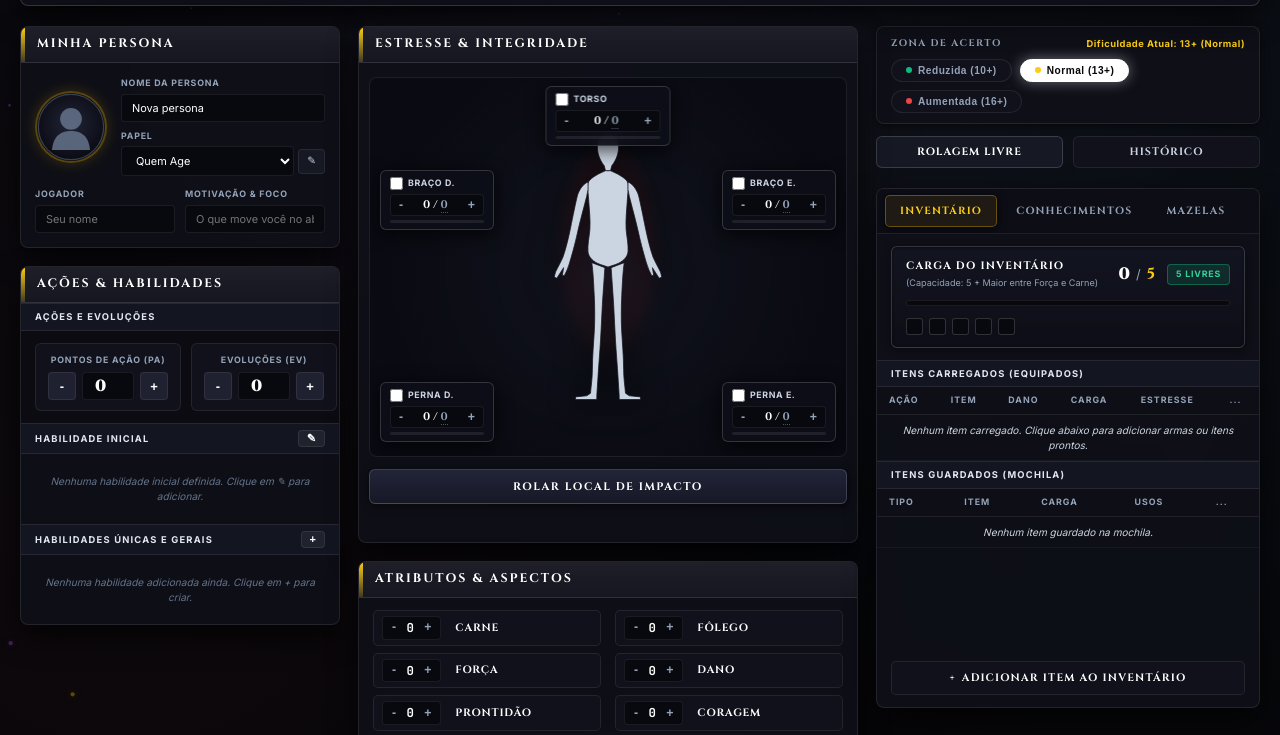
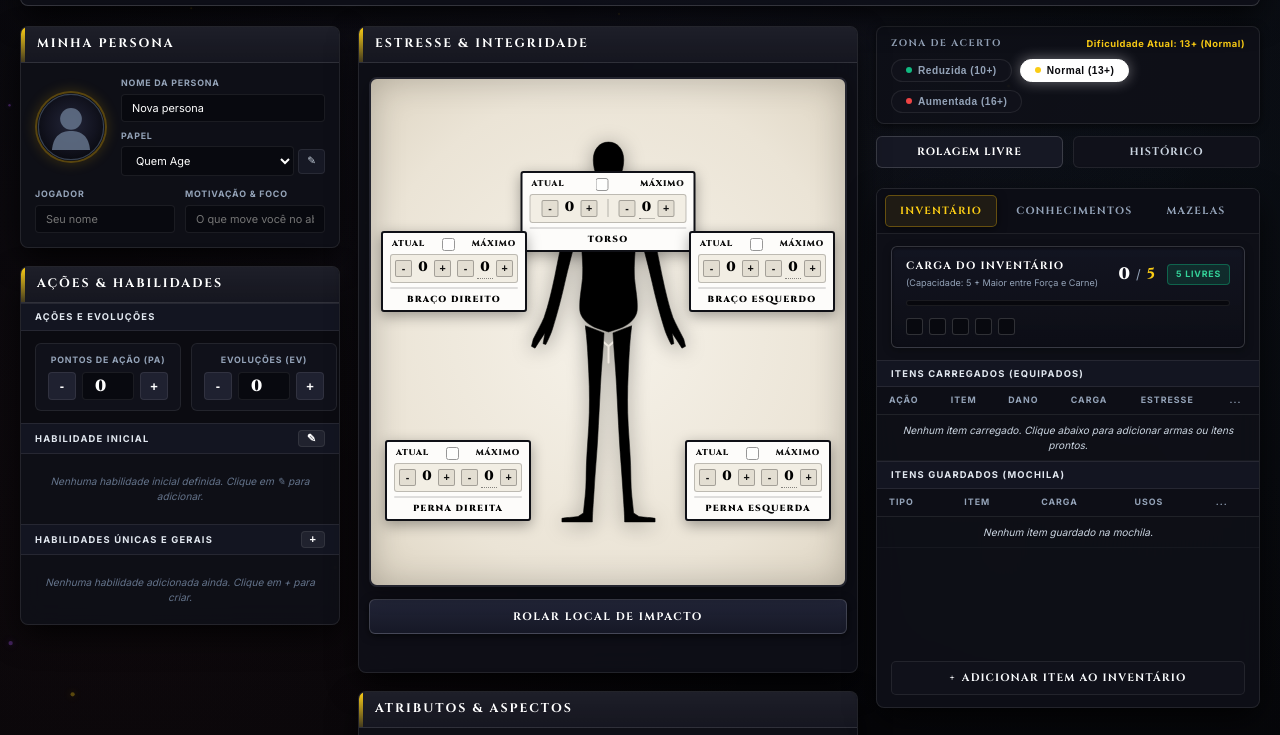
Before and after one commit to PedroM-K/coruja, a website: page index.html in a window 1280 px wide. Shown: the part 62-797 px from the top of the page. Drawn offline with Linux system fonts and the light colour scheme.

Commit message:
Nova aparencia da secao Estresse e Integridade baseada na ficha original com cards anatomicos

```diff
--- a/app.js
+++ b/app.js
@@ -468,11 +468,12 @@
       ratio = 1;
     }
 
-    // Interpolação rica: De Cinza Prata (#cbd5e1) até Vermelho Sangue Rúnico (#ef4444)
-    const r = Math.round(203 + ratio * (239 - 203));
-    const g = Math.round(213 - ratio * (213 - 68));
-    const b = Math.round(225 - ratio * (225 - 68));
-    const fillColor = ratio === 0 ? '#cbd5e1' : `rgb(${r}, ${g}, ${b})`;
+    // No estado normal: Preto Puro (#000000) exatamente como na ficha anatômica original
+    // Conforme o estresse aumenta ou se estiver com lesão, transiciona para Vermelho Sangue (#dc2626)
+    const r = Math.round(ratio * 220);
+    const g = Math.round(ratio * 38);
+    const b = Math.round(ratio * 38);
+    const fillColor = ratio === 0 ? '#000000' : `rgb(${r}, ${g}, ${b})`;
 
     limbGroups.forEach(group => {
       const path = group.querySelector('.limb-path');
@@ -480,12 +481,12 @@
         path.style.fill = fillColor;
         if (ratio >= 0.75 || data.checked) {
           path.style.stroke = '#ffffff';
-          path.style.filter = `drop-shadow(0 0 ${Math.round(4 + ratio * 8)}px rgba(239, 68, 68, 0.85))`;
+          path.style.filter = `drop-shadow(0 0 ${Math.round(4 + ratio * 8)}px rgba(220, 38, 38, 0.95))`;
         } else if (ratio > 0.25) {
-          path.style.stroke = 'rgba(239, 68, 68, 0.6)';
-          path.style.filter = 'drop-shadow(0 0 4px rgba(239, 68, 68, 0.4))';
+          path.style.stroke = 'rgba(220, 38, 38, 0.6)';
+          path.style.filter = 'drop-shadow(0 0 4px rgba(220, 38, 38, 0.4))';
         } else {
-          path.style.stroke = '#161722';
+          path.style.stroke = '#000000';
           path.style.filter = 'none';
         }
       }
@@ -1675,6 +1676,26 @@
       });
     });
 
+    // Stepper para Estresse Máximo (- / +)
+    document.querySelectorAll('.btn-limb-max-step').forEach(btn => {
+      btn.addEventListener('click', () => {
+        const limb = btn.dataset.limb;
+        const op = btn.dataset.op;
+        const s = getActiveSheet();
+        if (!s.stress[limb]) s.stress[limb] = { cur: 0, max: 0, checked: false };
+
+        if (op === 'inc') {
+          s.stress[limb].max++;
+        } else if (op === 'dec' && s.stress[limb].max > 0) {
+          s.stress[limb].max--;
+        }
+
+        renderStress();
+        triggerAutoSave();
+        if (window.soundFX) window.soundFX.playClick();
+      });
+    });
+
     // Edição do Estresse Máximo ao clicar no valor máximo
     const limbs = ['armRight', 'armLeft', 'torso', 'legRight', 'legLeft'];
     limbs.forEach(limb => {
@@ -1694,8 +1715,8 @@
       }
     });
 
-    // Checkboxes dos Membros
-    document.querySelectorAll('.limb-check-title input[type="checkbox"]').forEach(chk => {
+    // Checkboxes dos Membros (Lesão / Crítico)
+    document.querySelectorAll('.limb-injury-chk, .limb-check-title input[type="checkbox"]').forEach(chk => {
       chk.addEventListener('change', () => {
         const s = getActiveSheet();
         const limbKebab = chk.id.replace('check-', '');
--- a/index.html
+++ b/index.html
@@ -196,99 +196,139 @@
             <!-- Silhouette & Limb Tracker Stage -->
             <div class="mannequin-container" id="mannequin-stage">
 
-              <!-- Limb: Torso (Top Center) -->
+              <!-- Limb: Torso (Top Center / Chest) -->
               <div class="limb-box limb-box-torso" data-limb="torso">
-                <div class="limb-check-title">
-                  <input type="checkbox" id="check-torso" title="Marcar Torso como Crítico / Arriscado">
-                  <label for="check-torso">Torso</label>
+                <div class="limb-box-header">
+                  <span class="limb-col-label">ATUAL</span>
+                  <input type="checkbox" id="check-torso" class="limb-injury-chk" title="Marcar Torso como Crítico / Lesionado">
+                  <span class="limb-col-label">MÁXIMO</span>
                 </div>
-                <div class="limb-counter">
+                <div class="limb-box-body">
+                  <div class="limb-stepper-col">
                     <button type="button" class="btn-limb-step" data-limb="torso" data-op="dec" title="Reduzir Estresse">-</button>
-                  <span class="limb-vals" title="Clique no número máximo para editar">
-                    <span id="val-torso-cur" class="limb-cur">0</span> / <span id="val-torso-max" class="limb-max">0</span>
-                  </span>
+                    <span id="val-torso-cur" class="limb-cur">0</span>
                     <button type="button" class="btn-limb-step" data-limb="torso" data-op="inc" title="Aumentar Estresse">+</button>
                   </div>
+                  <div class="limb-box-sep"></div>
+                  <div class="limb-stepper-col">
+                    <button type="button" class="btn-limb-max-step" data-limb="torso" data-op="dec" title="Reduzir Máximo">-</button>
+                    <span id="val-torso-max" class="limb-max" title="Clique para editar o Máximo">0</span>
+                    <button type="button" class="btn-limb-max-step" data-limb="torso" data-op="inc" title="Aumentar Máximo">+</button>
+                  </div>
+                </div>
                 <div class="limb-meter"><div class="limb-meter-fill" id="meter-torso"></div></div>
+                <div class="limb-box-footer">
+                  <span class="limb-title-text">TORSO</span>
+                </div>
               </div>
 
               <!-- Limb: Braço Direito (Viewer's Left) -->
               <div class="limb-box limb-box-arm-right" data-limb="arm-right">
-                <div class="limb-check-title">
-                  <input type="checkbox" id="check-arm-right" title="Marcar Braço Direito como Crítico / Arriscado">
-                  <label for="check-arm-right">Braço D.</label>
+                <div class="limb-box-header">
+                  <span class="limb-col-label">ATUAL</span>
+                  <input type="checkbox" id="check-arm-right" class="limb-injury-chk" title="Marcar Braço Direito como Crítico / Lesionado">
+                  <span class="limb-col-label">MÁXIMO</span>
                 </div>
-                <div class="limb-counter">
+                <div class="limb-box-body">
+                  <div class="limb-stepper-col">
                     <button type="button" class="btn-limb-step" data-limb="armRight" data-op="dec" title="Reduzir Estresse">-</button>
-                  <span class="limb-vals" title="Clique no número máximo para editar">
-                    <span id="val-armRight-cur" class="limb-cur">0</span> / <span id="val-armRight-max" class="limb-max">0</span>
-                  </span>
+                    <span id="val-armRight-cur" class="limb-cur">0</span>
                     <button type="button" class="btn-limb-step" data-limb="armRight" data-op="inc" title="Aumentar Estresse">+</button>
                   </div>
+                  <div class="limb-box-sep"></div>
+                  <div class="limb-stepper-col">
+                    <button type="button" class="btn-limb-max-step" data-limb="armRight" data-op="dec" title="Reduzir Máximo">-</button>
+                    <span id="val-armRight-max" class="limb-max" title="Clique para editar o Máximo">0</span>
+                    <button type="button" class="btn-limb-max-step" data-limb="armRight" data-op="inc" title="Aumentar Máximo">+</button>
+                  </div>
+                </div>
                 <div class="limb-meter"><div class="limb-meter-fill" id="meter-armRight"></div></div>
+                <div class="limb-box-footer">
+                  <span class="limb-title-text">BRAÇO DIREITO</span>
+                </div>
               </div>
 
               <!-- Limb: Braço Esquerdo (Viewer's Right) -->
               <div class="limb-box limb-box-arm-left" data-limb="arm-left">
-                <div class="limb-check-title">
-                  <input type="checkbox" id="check-arm-left" title="Marcar Braço Esquerdo como Crítico / Arriscado">
-                  <label for="check-arm-left">Braço E.</label>
+                <div class="limb-box-header">
+                  <span class="limb-col-label">ATUAL</span>
+                  <input type="checkbox" id="check-arm-left" class="limb-injury-chk" title="Marcar Braço Esquerdo como Crítico / Lesionado">
+                  <span class="limb-col-label">MÁXIMO</span>
                 </div>
-                <div class="limb-counter">
+                <div class="limb-box-body">
+                  <div class="limb-stepper-col">
                     <button type="button" class="btn-limb-step" data-limb="armLeft" data-op="dec" title="Reduzir Estresse">-</button>
-                  <span class="limb-vals" title="Clique no número máximo para editar">
-                    <span id="val-armLeft-cur" class="limb-cur">0</span> / <span id="val-armLeft-max" class="limb-max">0</span>
-                  </span>
+                    <span id="val-armLeft-cur" class="limb-cur">0</span>
                     <button type="button" class="btn-limb-step" data-limb="armLeft" data-op="inc" title="Aumentar Estresse">+</button>
                   </div>
+                  <div class="limb-box-sep"></div>
+                  <div class="limb-stepper-col">
+                    <button type="button" class="btn-limb-max-step" data-limb="armLeft" data-op="dec" title="Reduzir Máximo">-</button>
+                    <span id="val-armLeft-max" class="limb-max" title="Clique para editar o Máximo">0</span>
+                    <button type="button" class="btn-limb-max-step" data-limb="armLeft" data-op="inc" title="Aumentar Máximo">+</button>
+                  </div>
+                </div>
                 <div class="limb-meter"><div class="limb-meter-fill" id="meter-armLeft"></div></div>
+                <div class="limb-box-footer">
+                  <span class="limb-title-text">BRAÇO ESQUERDO</span>
+                </div>
               </div>
 
               <!-- Limb: Perna Direita (Viewer's Left) -->
               <div class="limb-box limb-box-leg-right" data-limb="leg-right">
-                <div class="limb-check-title">
-                  <input type="checkbox" id="check-leg-right" title="Marcar Perna Direita como Crítica / Arriscada">
-                  <label for="check-leg-right">Perna D.</label>
+                <div class="limb-box-header">
+                  <span class="limb-col-label">ATUAL</span>
+                  <input type="checkbox" id="check-leg-right" class="limb-injury-chk" title="Marcar Perna Direita como Crítica / Lesionada">
+                  <span class="limb-col-label">MÁXIMO</span>
                 </div>
-                <div class="limb-counter">
+                <div class="limb-box-body">
+                  <div class="limb-stepper-col">
                     <button type="button" class="btn-limb-step" data-limb="legRight" data-op="dec" title="Reduzir Estresse">-</button>
-                  <span class="limb-vals" title="Clique no número máximo para editar">
-                    <span id="val-legRight-cur" class="limb-cur">0</span> / <span id="val-legRight-max" class="limb-max">0</span>
-                  </span>
+                    <span id="val-legRight-cur" class="limb-cur">0</span>
                     <button type="button" class="btn-limb-step" data-limb="legRight" data-op="inc" title="Aumentar Estresse">+</button>
                   </div>
+                  <div class="limb-box-sep"></div>
+                  <div class="limb-stepper-col">
+                    <button type="button" class="btn-limb-max-step" data-limb="legRight" data-op="dec" title="Reduzir Máximo">-</button>
+                    <span id="val-legRight-max" class="limb-max" title="Clique para editar o Máximo">0</span>
+                    <button type="button" class="btn-limb-max-step" data-limb="legRight" data-op="inc" title="Aumentar Máximo">+</button>
+                  </div>
+                </div>
                 <div class="limb-meter"><div class="limb-meter-fill" id="meter-legRight"></div></div>
+                <div class="limb-box-footer">
+                  <span class="limb-title-text">PERNA DIREITA</span>
+                </div>
               </div>
 
               <!-- Limb: Perna Esquerda (Viewer's Right) -->
               <div class="limb-box limb-box-leg-left" data-limb="leg-left">
-                <div class="limb-check-title">
-                  <input type="checkbox" id="check-leg-left" title="Marcar Perna Esquerda como Crítica / Arriscada">
-                  <label for="check-leg-left">Perna E.</label>
+                <div class="limb-box-header">
+                  <span class="limb-col-label">ATUAL</span>
+                  <input type="checkbox" id="check-leg-left" class="limb-injury-chk" title="Marcar Perna Esquerda como Crítica / Lesionada">
+                  <span class="limb-col-label">MÁXIMO</span>
                 </div>
-                <div class="limb-counter">
+                <div class="limb-box-body">
+                  <div class="limb-stepper-col">
                     <button type="button" class="btn-limb-step" data-limb="legLeft" data-op="dec" title="Reduzir Estresse">-</button>
-                  <span class="limb-vals" title="Clique no número máximo para editar">
-                    <span id="val-legLeft-cur" class="limb-cur">0</span> / <span id="val-legLeft-max" class="limb-max">0</span>
-                  </span>
+                    <span id="val-legLeft-cur" class="limb-cur">0</span>
                     <button type="button" class="btn-limb-step" data-limb="legLeft" data-op="inc" title="Aumentar Estresse">+</button>
                   </div>
+                  <div class="limb-box-sep"></div>
+                  <div class="limb-stepper-col">
+                    <button type="button" class="btn-limb-max-step" data-limb="legLeft" data-op="dec" title="Reduzir Máximo">-</button>
+                    <span id="val-legLeft-max" class="limb-max" title="Clique para editar o Máximo">0</span>
+                    <button type="button" class="btn-limb-max-step" data-limb="legLeft" data-op="inc" title="Aumentar Máximo">+</button>
+                  </div>
+                </div>
                 <div class="limb-meter"><div class="limb-meter-fill" id="meter-legLeft"></div></div>
+                <div class="limb-box-footer">
+                  <span class="limb-title-text">PERNA ESQUERDA</span>
+                </div>
               </div>
 
-              <!-- SVG Silhouette Container with Rich Interactive Shading -->
+              <!-- SVG Silhouette Container with Rich Anatomical Silhouette -->
               <div class="silhouette-wrapper" id="silhouette-container">
                 <svg xmlns="http://www.w3.org/2000/svg" viewBox="0 0 240 460" id="body-mannequin-svg" class="mannequin-svg">
-                  <defs>
-                    <radialGradient id="bodyBacklight" cx="50%" cy="45%" r="55%">
-                      <stop offset="0%" stop-color="rgba(120, 119, 198, 0.15)"/>
-                      <stop offset="70%" stop-color="rgba(239, 68, 68, 0.05)"/>
-                      <stop offset="100%" stop-color="transparent"/>
-                    </radialGradient>
-                  </defs>
-
-                  <ellipse cx="120" cy="220" rx="90" ry="190" fill="url(#bodyBacklight)" />
-
                   <!-- Head (part of Torso in Oblívio rules) -->
                   <g id="svg-limb-head" class="body-limb" data-limb="torso">
                     <path d="M 120 18 C 110 18, 103 26, 103 38 C 103 52, 110 63, 114 68 L 116 76 L 124 76 L 126 68 C 130 63, 137 52, 137 38 C 137 26, 130 18, 120 18 Z" class="limb-path" />
@@ -297,6 +337,8 @@
                   <g id="svg-limb-torso" class="body-limb" data-limb="torso">
                     <path d="M 116 76 C 112 78, 98 83, 90 92 C 86 97, 88 106, 89 122 C 90 138, 92 154, 91 170 C 90 182, 87 194, 88 206 C 89 214, 96 222, 108 226 L 120 230 L 132 226 C 144 222, 151 214, 152 206 C 153 194, 150 182, 149 170 C 148 154, 150 138, 151 122 C 152 106, 154 97, 150 92 C 142 83, 128 78, 124 76 Z" class="limb-path" />
                   </g>
+                  <!-- Pelvic anatomical outline contour -->
+                  <path d="M 94 224 L 120 246 L 146 224 M 120 246 L 120 264" stroke="#f4efe6" stroke-width="2.2" stroke-linecap="round" stroke-linejoin="round" fill="none" opacity="0.9" />
                   <!-- Braço Direito (Viewer's Left) -->
                   <g id="svg-limb-arm-right" class="body-limb" data-limb="arm-right">
                     <path d="M 88 94 C 82 96, 74 105, 71 116 C 68 128, 64 148, 60 168 C 57 182, 53 200, 48 214 C 45 221, 40 230, 36 238 L 34 246 L 38 248 C 42 242, 45 237, 49 231 L 47 243 L 50 244 C 53 238, 56 232, 58 225 C 62 212, 67 194, 71 176 C 75 158, 80 140, 83 128 C 85 120, 87 114, 88 106 Z" class="limb-path" />
--- a/style.css
+++ b/style.css
@@ -836,23 +836,24 @@ html, body {
 .mannequin-container {
   position: relative;
   width: 100%;
-  height: 380px;
+  height: 510px;
   display: flex;
   align-items: center;
   justify-content: center;
-  background: radial-gradient(circle at 50% 50%, rgba(20, 22, 35, 0.6) 0%, rgba(10, 11, 18, 0.95) 75%);
-  border: 1px solid var(--border-subtle);
+  background: radial-gradient(circle at 50% 50%, #f6f2e9 0%, #ebe4d6 70%, #ded5c3 100%);
+  border: 2px solid #23242e;
   border-radius: 8px;
+  box-shadow: inset 0 0 35px rgba(0, 0, 0, 0.22), 0 6px 20px rgba(0, 0, 0, 0.4);
   overflow: hidden;
 }
 
 .silhouette-wrapper {
-  width: 150px;
-  height: 350px;
+  width: 215px;
+  height: 470px;
   display: flex;
   align-items: center;
   justify-content: center;
-  filter: drop-shadow(0 0 16px rgba(0, 0, 0, 0.9));
+  filter: drop-shadow(0 3px 10px rgba(0, 0, 0, 0.35));
   z-index: 1;
 }
 
@@ -862,9 +863,9 @@ html, body {
 }
 
 .limb-path {
-  fill: #e2e8f0;
-  stroke: #161722;
-  stroke-width: 1.2px;
+  fill: #000000;
+  stroke: #000000;
+  stroke-width: 0.6px;
   transition: fill 0.3s cubic-bezier(0.16, 1, 0.3, 1), stroke 0.3s ease, filter 0.3s ease;
   cursor: pointer;
 }
@@ -874,7 +875,7 @@ html, body {
 .body-limb.highlight .limb-path {
   fill: var(--accent-crimson) !important;
   stroke: #ffffff !important;
-  filter: drop-shadow(0 0 12px rgba(239, 68, 68, 0.9)) !important;
+  filter: drop-shadow(0 0 12px rgba(220, 38, 38, 0.95)) !important;
 }
 
 .body-limb.critical-hit .limb-path {
@@ -882,144 +883,196 @@ html, body {
 }
 
 @keyframes pulseCritical {
-  0% { fill: #ef4444 !important; stroke: #fef08a !important; filter: drop-shadow(0 0 14px #ef4444) !important; }
-  100% { fill: #facc15 !important; stroke: #ffffff !important; filter: drop-shadow(0 0 24px #facc15) !important; }
-}
-
-/* Caixas de Membros Flutuantes ao Redor da Silhueta */
+  0% { fill: #dc2626 !important; stroke: #fef08a !important; filter: drop-shadow(0 0 14px #dc2626) !important; }
+  100% { fill: #000000 !important; stroke: #ffffff !important; filter: drop-shadow(0 0 20px #dc2626) !important; }
+}
+
+/* Caixas Anatômicas Retangulares Estilo Dossiê Autópsia */
 .limb-box {
   position: absolute;
-  background: rgba(14, 15, 24, 0.92);
-  backdrop-filter: blur(10px);
-  border: 1px solid var(--border-medium);
-  padding: 6px 9px;
-  border-radius: 6px;
-  display: flex;
-  flex-direction: column;
-  gap: 4px;
-  width: 114px;
-  box-shadow: 0 4px 18px rgba(0, 0, 0, 0.7);
-  z-index: 2;
-  transition: border-color 0.2s ease, transform 0.2s ease, box-shadow 0.2s ease;
+  background: #fdfcfa;
+  border: 2px solid #0f1016;
+  border-radius: 3px;
+  padding: 5px 7px 4px;
+  display: flex;
+  flex-direction: column;
+  gap: 2px;
+  box-shadow: 0 4px 14px rgba(0, 0, 0, 0.35);
+  z-index: 3;
+  transition: transform 0.15s ease, box-shadow 0.15s ease, border-color 0.15s ease;
 }
 
 .limb-box:hover {
-  border-color: var(--accent-gold);
-  transform: scale(1.03);
-  box-shadow: 0 0 14px rgba(250, 204, 21, 0.25);
+  border-color: #000000;
+  transform: scale(1.02);
+  box-shadow: 0 6px 18px rgba(0, 0, 0, 0.5);
 }
 
 /* Posições Precisas dos Membros */
 .limb-box-torso {
-  top: 8px;
+  top: 92px;
   left: 50%;
   transform: translateX(-50%);
-  width: 125px;
+  width: 175px;
 }
 .limb-box-torso:hover {
-  transform: translateX(-50%) scale(1.03);
+  transform: translateX(-50%) scale(1.02);
 }
 
 .limb-box-arm-right {
-  top: 92px;
+  top: 152px;
   left: 10px;
+  width: 146px;
 }
 
 .limb-box-arm-left {
-  top: 92px;
+  top: 152px;
   right: 10px;
+  width: 146px;
 }
 
 .limb-box-leg-right {
-  bottom: 14px;
-  left: 10px;
+  bottom: 64px;
+  left: 14px;
+  width: 146px;
 }
 
 .limb-box-leg-left {
-  bottom: 14px;
-  right: 10px;
-}
-
-.limb-check-title {
-  display: flex;
-  align-items: center;
-  gap: 5px;
-  font-size: 0.68rem;
-  font-weight: 700;
+  bottom: 64px;
+  right: 14px;
+  width: 146px;
+}
+
+/* Cabeçalho do Card: ATUAL | MÁXIMO */
+.limb-box-header {
+  display: flex;
+  justify-content: space-between;
+  align-items: center;
+  padding: 0 2px;
+}
+
+.limb-col-label {
+  font-size: 0.64rem;
+  font-weight: 900;
+  font-family: var(--font-serif);
+  color: #111111;
+  letter-spacing: 0.8px;
   text-transform: uppercase;
-  color: var(--text-secondary);
-  letter-spacing: 0.6px;
-  cursor: pointer;
-}
-
-.limb-check-title input[type="checkbox"] {
-  accent-color: var(--accent-crimson);
-  cursor: pointer;
+}
+
+.limb-injury-chk {
   width: 13px;
   height: 13px;
-}
-
-.limb-counter {
+  accent-color: #dc2626;
+  cursor: pointer;
+  opacity: 0.75;
+  transition: opacity 0.15s ease;
+}
+
+.limb-injury-chk:hover, .limb-injury-chk:checked {
+  opacity: 1;
+}
+
+/* Corpo com Valores e Steppers */
+.limb-box-body {
   display: flex;
   align-items: center;
   justify-content: space-between;
-  background: var(--bg-recessed);
-  border: 1px solid var(--border-subtle);
-  border-radius: 4px;
-  padding: 2px 4px;
-}
-
-.btn-limb-step {
-  background: transparent;
-  border: none;
-  color: var(--text-muted);
-  font-size: 0.95rem;
-  font-weight: bold;
-  cursor: pointer;
-  padding: 0 4px;
+  background: #f2eee4;
+  border: 1px solid rgba(0, 0, 0, 0.22);
+  border-radius: 3px;
+  padding: 3px 4px;
+  margin: 1px 0;
+}
+
+.limb-stepper-col {
+  display: flex;
+  align-items: center;
+  justify-content: center;
+  gap: 3px;
+  flex: 1;
+}
+
+.limb-box-sep {
+  width: 1px;
+  height: 18px;
+  background: rgba(0, 0, 0, 0.25);
+  margin: 0 3px;
+}
+
+.btn-limb-step, .btn-limb-max-step {
+  background: #e3ded2;
+  border: 1px solid rgba(0, 0, 0, 0.28);
+  color: #111111;
+  font-size: 0.82rem;
+  font-weight: 900;
+  width: 17px;
+  height: 17px;
+  display: flex;
+  align-items: center;
+  justify-content: center;
+  border-radius: 2px;
+  cursor: pointer;
+  padding: 0;
   line-height: 1;
-  transition: color 0.15s ease;
-}
-
-.btn-limb-step:hover {
-  color: var(--accent-gold);
-}
-
-.limb-vals {
-  font-size: 0.85rem;
-  font-weight: 700;
+  transition: all 0.1s ease;
+}
+
+.btn-limb-step:hover, .btn-limb-max-step:hover {
+  background: #000000;
+  color: #ffffff;
+  border-color: #000000;
+}
+
+.limb-cur, .limb-max {
   font-family: var(--font-serif);
-  color: #ffffff;
-}
-
-.limb-cur {
-  color: #ffffff;
+  font-size: 1.05rem;
+  font-weight: 900;
+  color: #000000;
+  min-width: 16px;
+  text-align: center;
 }
 
 .limb-max {
-  color: var(--text-muted);
-  cursor: pointer;
-  border-bottom: 1px dotted var(--text-faint);
+  cursor: pointer;
+  border-bottom: 1px dotted rgba(0, 0, 0, 0.45);
 }
 
 .limb-max:hover {
-  color: var(--accent-gold);
-  border-bottom-color: var(--accent-gold);
+  color: #b45309;
+  border-bottom-color: #b45309;
+}
+
+/* Rodapé com o Nome Centrado do Membro */
+.limb-box-footer {
+  text-align: center;
+  padding-top: 2px;
+}
+
+.limb-title-text {
+  font-size: 0.68rem;
+  font-weight: 900;
+  font-family: var(--font-serif);
+  letter-spacing: 1.2px;
+  text-transform: uppercase;
+  color: #000000;
+  display: block;
 }
 
 /* Barra de Estresse Visual no Card do Membro */
 .limb-meter {
   width: 100%;
-  height: 3px;
-  background: rgba(255, 255, 255, 0.08);
-  border-radius: 2px;
+  height: 2.5px;
+  background: rgba(0, 0, 0, 0.12);
+  border-radius: 1px;
   overflow: hidden;
+  margin-top: 1px;
 }
 
 .limb-meter-fill {
   height: 100%;
   width: 0%;
-  background: linear-gradient(90deg, #10b981 0%, #facc15 60%, #ef4444 100%);
+  background: linear-gradient(90deg, #10b981 0%, #f59e0b 60%, #dc2626 100%);
   transition: width 0.3s ease, background 0.3s ease;
 }
 
@@ -2551,22 +2604,47 @@ html, body {
 /* Ajustes Finos para Telas Pequenas e Celulares (< 540px) */
 @media (max-width: 540px) {
   .mannequin-container {
-    height: 350px;
+    height: 480px;
     max-width: 100%;
   }
   .silhouette-wrapper {
-    width: 110px;
-    height: 300px;
+    width: 175px;
+    height: 440px;
   }
   .limb-box {
-    width: 98px;
-    padding: 4px 6px;
-  }
-  .limb-check-title {
-    font-size: 0.62rem;
-  }
-  .limb-vals {
-    font-size: 0.76rem;
+    padding: 4px 5px 3px;
+  }
+  .limb-box-torso {
+    width: 150px;
+    top: 80px;
+  }
+  .limb-box-arm-right, .limb-box-arm-left {
+    width: 125px;
+    top: 135px;
+  }
+  .limb-box-leg-right, .limb-box-leg-left {
+    width: 125px;
+    bottom: 50px;
+  }
+  .limb-box-arm-right, .limb-box-leg-right {
+    left: 6px;
+  }
+  .limb-box-arm-left, .limb-box-leg-left {
+    right: 6px;
+  }
+  .btn-limb-step, .btn-limb-max-step {
+    width: 15px;
+    height: 15px;
+    font-size: 0.75rem;
+  }
+  .limb-cur, .limb-max {
+    font-size: 0.95rem;
+  }
+  .limb-col-label {
+    font-size: 0.58rem;
+  }
+  .limb-title-text {
+    font-size: 0.6rem;
   }
   .persona-identity-row {
     flex-direction: column;
```
Lines whose indentation alone changed are shown as unchanged.
